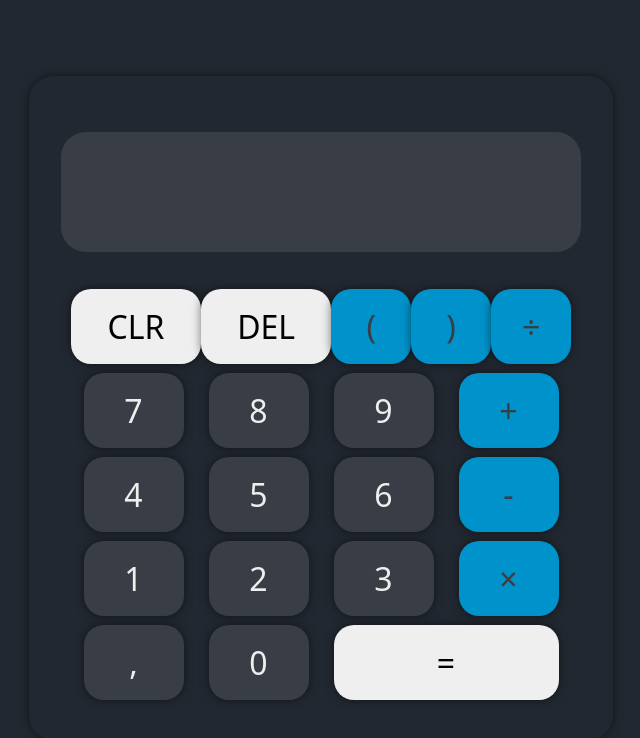
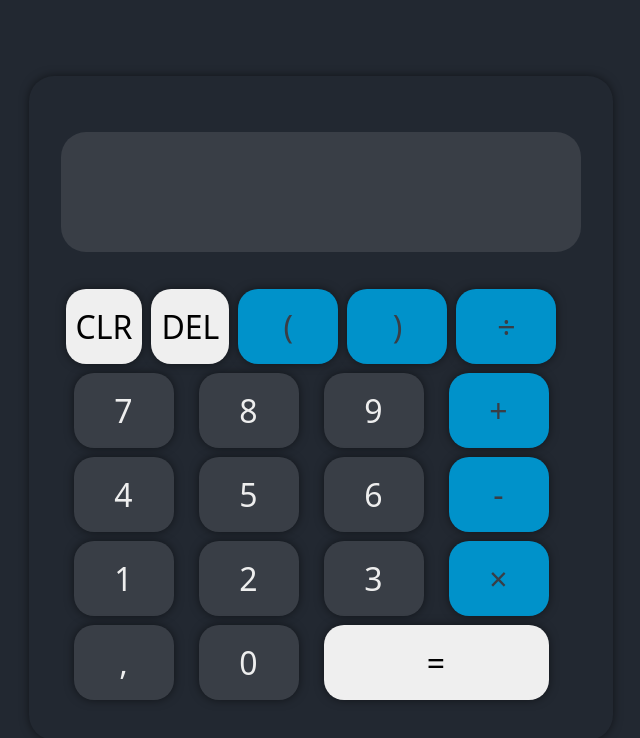
Before and after one commit to Slyvred/TP-Calculatrice, a plain HTML site: page index.html in a window 1280 px wide. Shown: the whole page, without its empty margins (327-967 px from the left). Drawn offline with Linux system fonts and the light colour scheme.

Commit message:
margin corrigé en partie

```diff
--- a/style.css
+++ b/style.css
@@ -67,6 +67,7 @@ body {
 .btnContainer {
   background-color: var(--color-1);
   height: 70%;
+  width: fit-content;
   display: flex;
   flex-direction: column;
   flex-wrap: wrap;
@@ -135,7 +136,8 @@ body {
 
 .del,
 .clear {
-  width: 33%;
+  width: max-content;
+  padding:0 10px;
 }
 
 .del,
```
